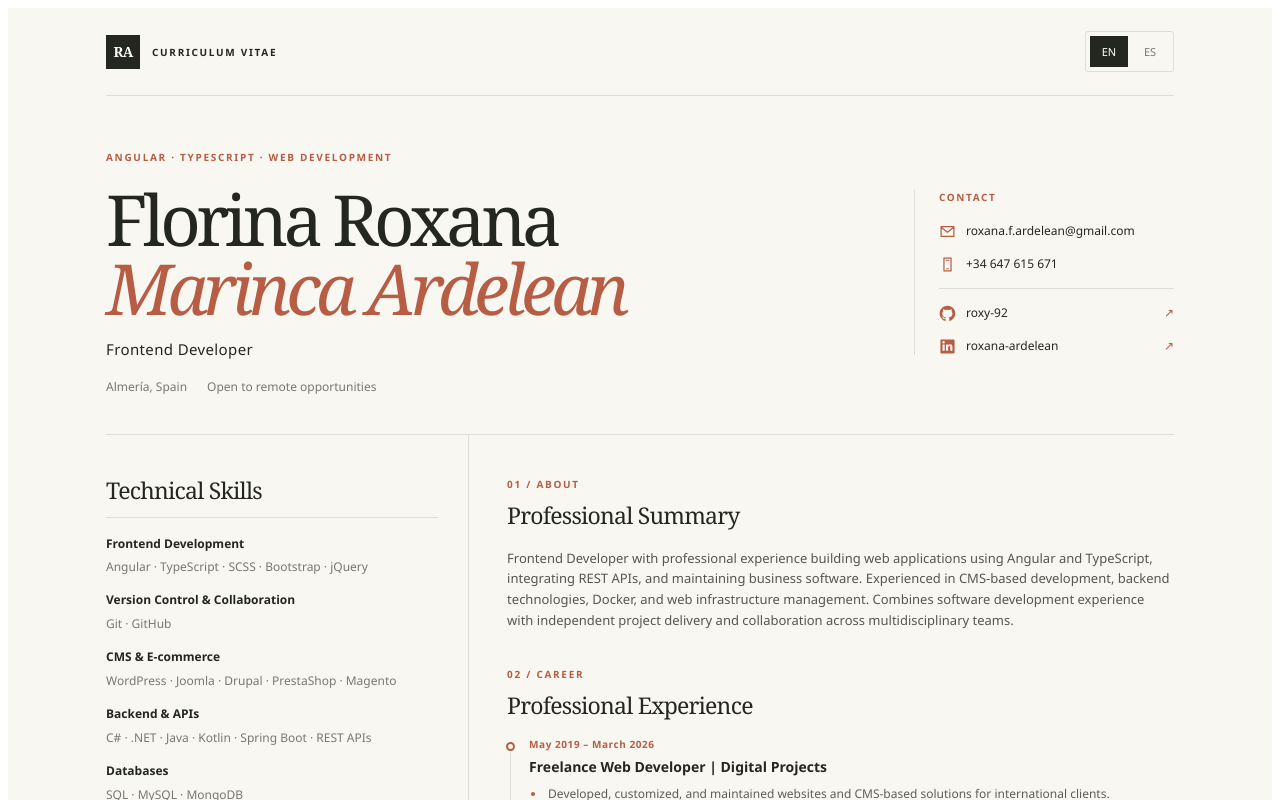
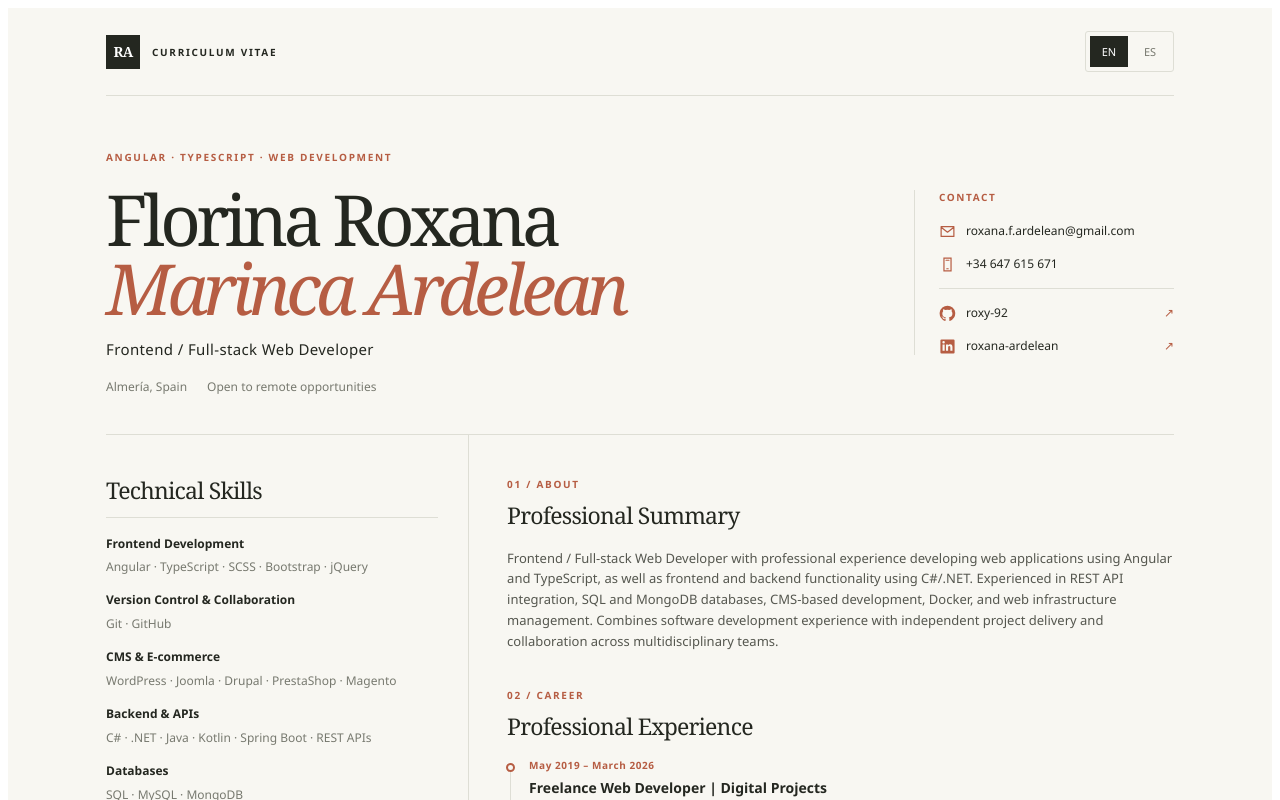
Before and after one commit to roxy-92/frontend-cv, an Angular app: page / in a window 1280 px wide. Shown: the top 800 px of the page. Built offline with nearby package versions, Linux system fonts and the light colour scheme.

Commit message:
Update CV to Frontend and Full-stack Developer

```diff
--- a/src/app/app.ts
+++ b/src/app/app.ts
@@ -13,13 +13,13 @@ export class App {
 
   readonly cv = {
     en: {
-      role: 'Frontend Developer',
+      role: 'Frontend / Full-stack Web Developer',
       location: 'Almería, Spain',
       availability: 'Open to remote opportunities',
       contact: 'Contact',
       profile: 'Professional Summary',
       profileText:
-        'Frontend Developer with professional experience building web applications using Angular and TypeScript, integrating REST APIs, and maintaining business software. Experienced in CMS-based development, backend technologies, Docker, and web infrastructure management. Combines software development experience with independent project delivery and collaboration across multidisciplinary teams.',
+        'Frontend / Full-stack Web Developer with professional experience developing web applications using Angular and TypeScript, as well as frontend and backend functionality using C#/.NET. Experienced in REST API integration, SQL and MongoDB databases, CMS-based development, Docker, and web infrastructure management. Combines software development experience with independent project delivery and collaboration across multidisciplinary teams.',
       skills: 'Technical Skills',
       experience: 'Professional Experience',
       education: 'Education',
@@ -91,8 +91,7 @@ export class App {
       skillGroups: [
         {
           title: 'Frontend Development',
-          items:
-            'Angular · TypeScript · SCSS · Bootstrap · jQuery',
+          items: 'Angular · TypeScript · SCSS · Bootstrap · jQuery',
         },
         {
           title: 'Version Control & Collaboration',
@@ -112,8 +111,7 @@ export class App {
         },
         {
           title: 'Infrastructure & Deployment',
-          items:
-            'Docker · VPS · Hosting · DNS · Website Deployment',
+          items: 'Docker · VPS · Hosting · DNS · Website Deployment',
         },
         {
           title: 'Digital Design',
@@ -147,13 +145,13 @@ export class App {
     },
 
     es: {
-      role: 'Desarrolladora Frontend',
+      role: 'Desarrolladora Web Frontend / Full-stack',
       location: 'Almería, España',
       availability: 'Abierta a oportunidades en remoto',
       contact: 'Contacto',
       profile: 'Perfil profesional',
       profileText:
-        'Desarrolladora frontend con experiencia profesional en aplicaciones web con Angular y TypeScript, integración de APIs REST y mantenimiento de software empresarial. Experiencia en desarrollo con CMS, tecnologías backend, Docker y gestión de infraestructura web. Combina el desarrollo de software con la gestión integral de proyectos y la colaboración con equipos multidisciplinares.',
+        'Desarrolladora web Frontend / Full-stack con experiencia profesional en el desarrollo de aplicaciones utilizando Angular y TypeScript, así como en funcionalidades frontend y backend con C#/.NET. Experiencia en integración de APIs REST, bases de datos SQL y MongoDB, desarrollo con CMS, Docker y gestión de infraestructura web. Combina experiencia en desarrollo de software con gestión de proyectos independientes y colaboración con equipos multidisciplinares.',
       skills: 'Competencias técnicas',
       experience: 'Experiencia profesional',
       education: 'Formación académica',
@@ -226,8 +224,7 @@ export class App {
       skillGroups: [
         {
           title: 'Desarrollo frontend',
-          items:
-            'Angular · TypeScript · SCSS · Bootstrap · jQuery',
+          items: 'Angular · TypeScript · SCSS · Bootstrap · jQuery',
         },
         {
           title: 'Control de versiones y colaboración',
@@ -247,8 +244,7 @@ export class App {
         },
         {
           title: 'Infraestructura y despliegue',
-          items:
-            'Docker · VPS · Alojamiento web · DNS · Despliegue web',
+          items: 'Docker · VPS · Alojamiento web · DNS · Despliegue web',
         },
         {
           title: 'Diseño digital',
```
